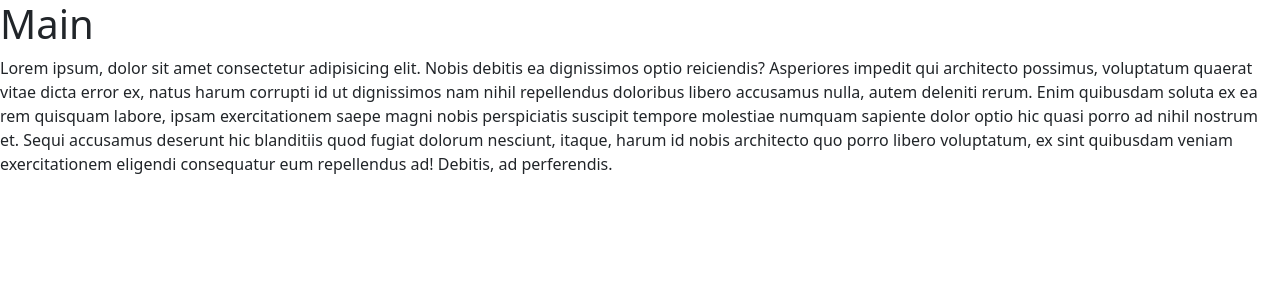
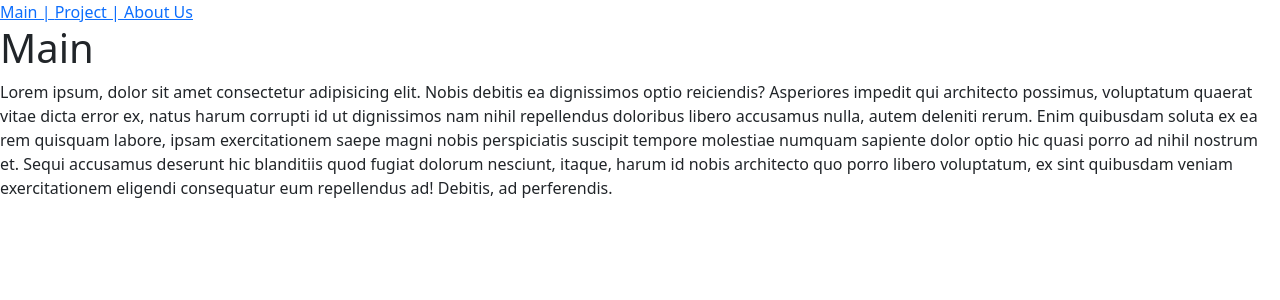
Before and after one commit to kodecdac/advday1, a React (Create React App) app: page / in a window 1280 px wide. Shown: the top 300 px of the page. Built offline with nearby package versions, Linux system fonts and the light colour scheme.

Commit message:
routing with navigation.

```diff
--- a/src/App.js
+++ b/src/App.js
@@ -1,8 +1,13 @@
-import { BrowserRouter, Route, Routes } from "react-router-dom";
+import { BrowserRouter, Link, Route, Routes } from "react-router-dom";
 
 function App() {
   return (
     <BrowserRouter>
+      {/** COMMON NAVIGTION */}
+      <Link to="/">Main | </Link>
+      <Link to="/project">Project | </Link>
+      <Link to="/aboutus">About Us</Link>
+
       <Routes>
         <Route path="/" element={<Main />} />
         <Route path="/aboutus" element={<AboutUs />} />
```
